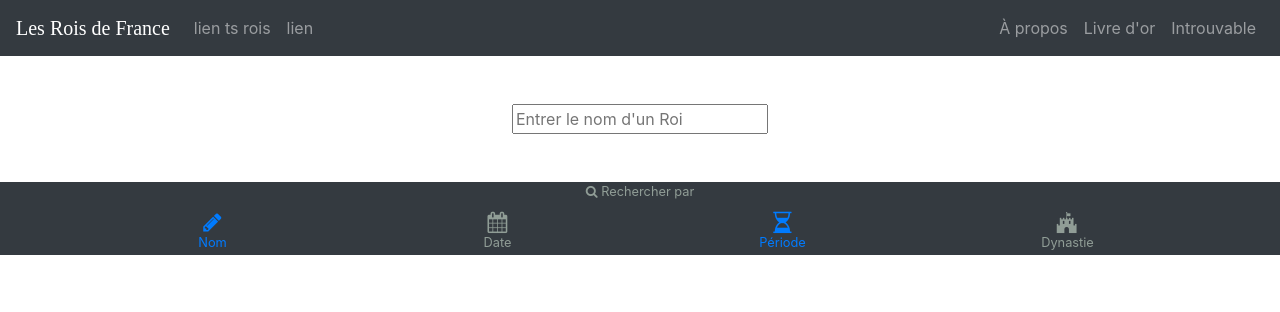
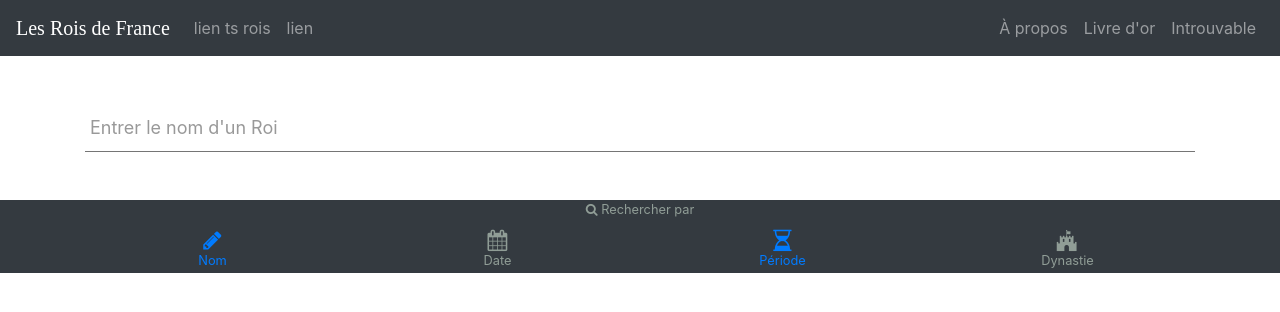
Before and after one commit to lucsimoni/lesroisdefrance, an Angular app: page /recherche in a window 1280 px wide. Shown: the top 312 px of the page. Built offline with nearby package versions, Linux system fonts and the light colour scheme; a web font is replaced by a local one; what angular-font-awesome would draw is missing.

Commit message:
Skin du bouton recherche

```diff
--- a/src/app/search/components/search-page/search-page.component.html
+++ b/src/app/search/components/search-page/search-page.component.html
@@ -3,9 +3,17 @@
 <input type="text" name="title" id="title" #title="ngModel" ngModel> -->
 
 <div class="container search-page mt-5 mb-5">
-  <div class="search-input text-center">
-      <input (keyup)="onKey($event)" placeholder="Entrer le nom d'un Roi">
-  </div>
+
+  <!-- Obligé d'utiliser la balise form pour stopper la validation du navigateur -->
+  <form novalidate>
+    <div class="search-input">
+        <input (keyup)="onKey($event)" required>
+        <div class="icon"></div>
+        <span class="bar"></span>
+        <label>Entrer le nom d'un Roi</label>
+    </div>
+  </form>
+
   <div class="search-results">
       <p>{{values}}</p>
   </div>
--- a/src/app/search/components/search-page/search-page.component.scss
+++ b/src/app/search/components/search-page/search-page.component.scss
@@ -0,0 +1,40 @@
+.search-input {
+    position: relative;
+}
+input {
+    font-size: 18px;
+    padding: 10px 10px 10px 5px;
+    display: block; width: 100%;
+    border: none;
+    border-bottom: 1px solid #757575;
+}
+input:focus {
+    outline: none;
+}
+label {
+    color: #999;
+    font-size: 18px;
+    font-weight: normal;
+    position: absolute;
+    pointer-events: none;
+    left: 5px;
+    top: 10px;
+    transition: 0.2s ease all;
+    -moz-transition: 0.2s ease all;
+    -webkit-transition: 0.2s ease all;
+}
+
+/* active state */
+input:focus ~ label, input:valid ~ label {
+ top:-20px;
+ font-size:14px;
+ color:#5264AE;
+}
+
+/* BOTTOM BARS ================================= */
+.bar { position: relative; display: block; width: 100%; }
+.bar:before, .bar:after { content: ''; height: 3px; width: 0; bottom: 0; position: absolute; background: #5264AE; transition: 0.2s ease all; -moz-transition: 0.2s ease all; -webkit-transition: 0.2s ease all; }
+.bar:before { left: 50%; }
+.bar:after { right: 50%; }
+/* active state */
+input:focus ~ .bar:before, input:focus ~ .bar:after { width: 50%; }
```
